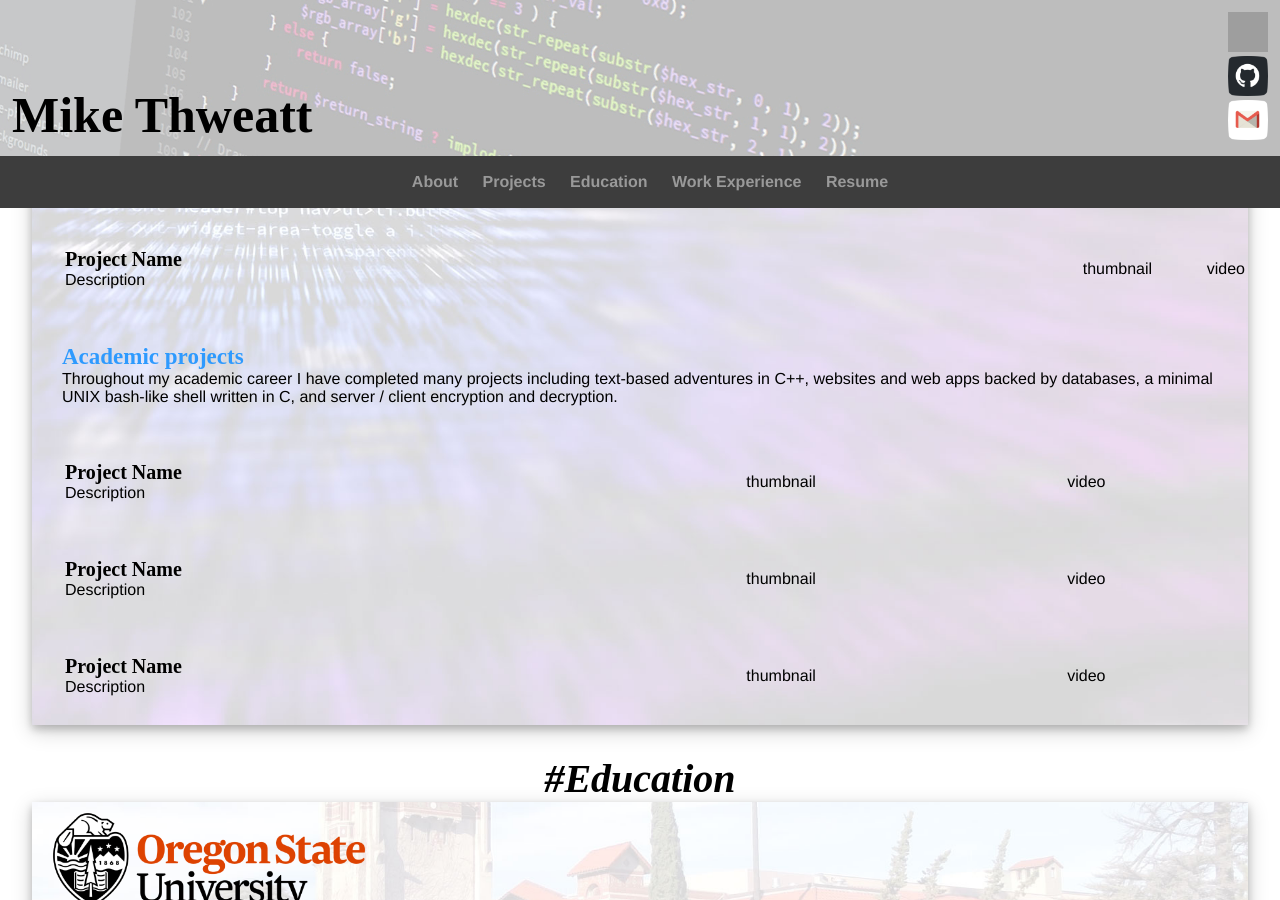
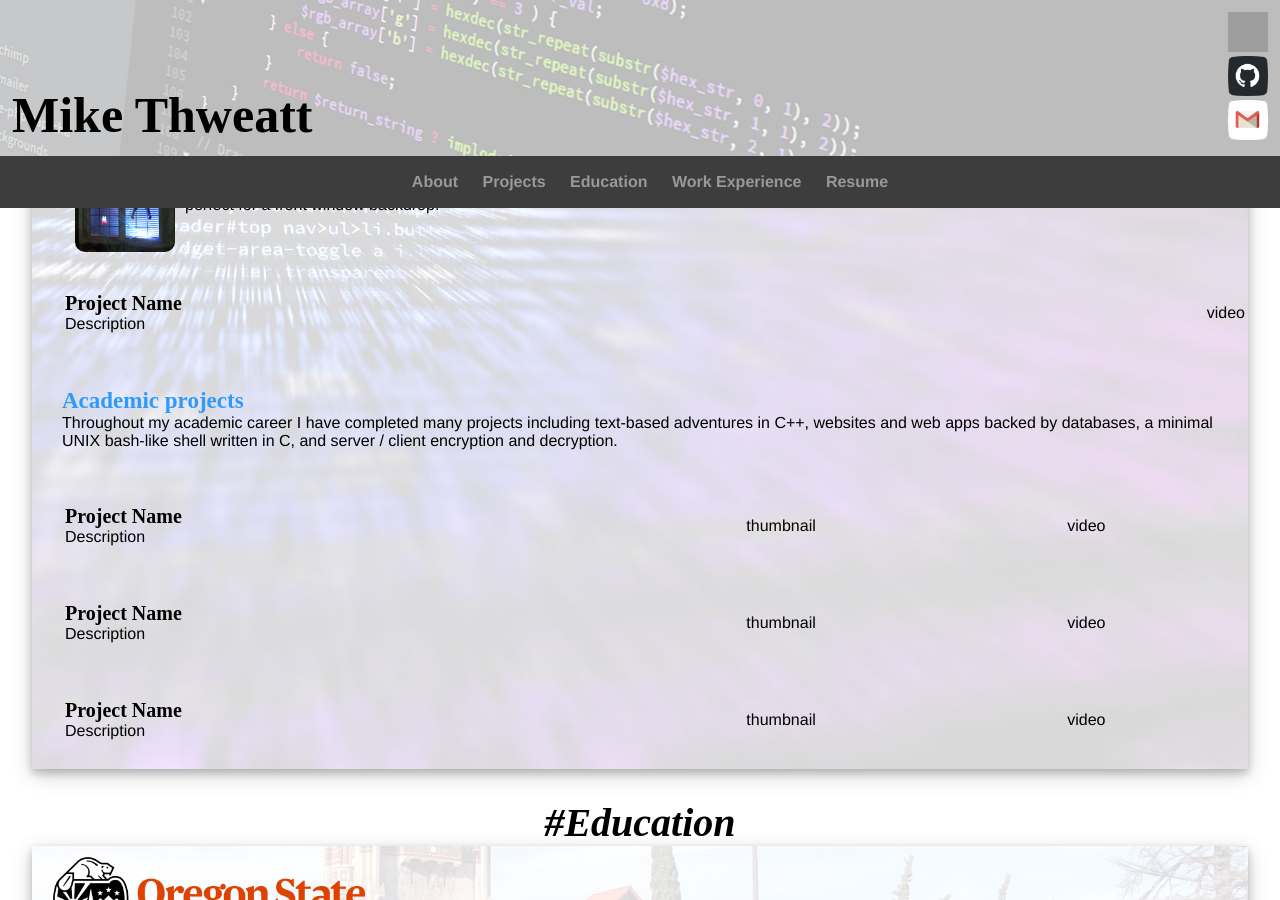
Before and after one commit to thweattm/thweattm.github.io, a Jekyll site: the page index.html, which Jekyll copies as it is, in a window 1280 px wide and 900 px high, scrolled down 849 px. Built offline with Jekyll 4.4.1, drawn with Linux system fonts in a browser that asks for light colours; grey boxes are pictures that could not be loaded.

Commit message:
Update index.html

```diff
--- a/index.html
+++ b/index.html
@@ -92,6 +92,7 @@
 			<table>
 				<tr>
 					<td><p><span class="location">Halloween Decoration</span><br>
+						<img src="pics/thumb_project2.jpg" alt="thumb_project2" id="projectThumbnail">
 						I took an existing jack-o-lantern decoration I had and added
 						flashing lights and audio, which can be triggered from a webapp.
 						This project uses a Raspberry Pi, Blinkt LED strip, and a
@@ -102,11 +103,11 @@
 						and random brightness for each flash. Everything is written using
 						Python.
 						</p></td>
-					<td><img src="pics/thumb_project2.jpg" alt="thumb_project2" id="projectThumbnail"></td>
 					<td>video</td>
 				</tr>
 				<tr>
 					<td><p><span class="location">Halloween Decoration</span><br>
+						<img src="pics/thumb_project1.jpg" alt="thumb_project1" id="projectThumbnail">
 						This was my first project after getting a Raspberry Pi. This uses
 						just the Raspberry Pi and a Blinkt LED strip. Once the script
 						is started, it simply randomly selects a color and a brightness to flash,
@@ -115,13 +116,12 @@
 						started up, and I was able to power the Pi through a portable battery
 						pack which made it portable and perfect for a front window backdrop.
 						</p></td>
-					<td><img src="pics/thumb_project1.jpg" alt="thumb_project1" id="projectThumbnail"></td>
 					<td>video</td>
 				</tr>
 				<tr>
 					<td><p><span class="location">Project Name</span><br>
+						<thumb>
 						Description</p></td>
-					<td>thumbnail</td>
 					<td>video</td>
 				</tr>
 			</table>
```
